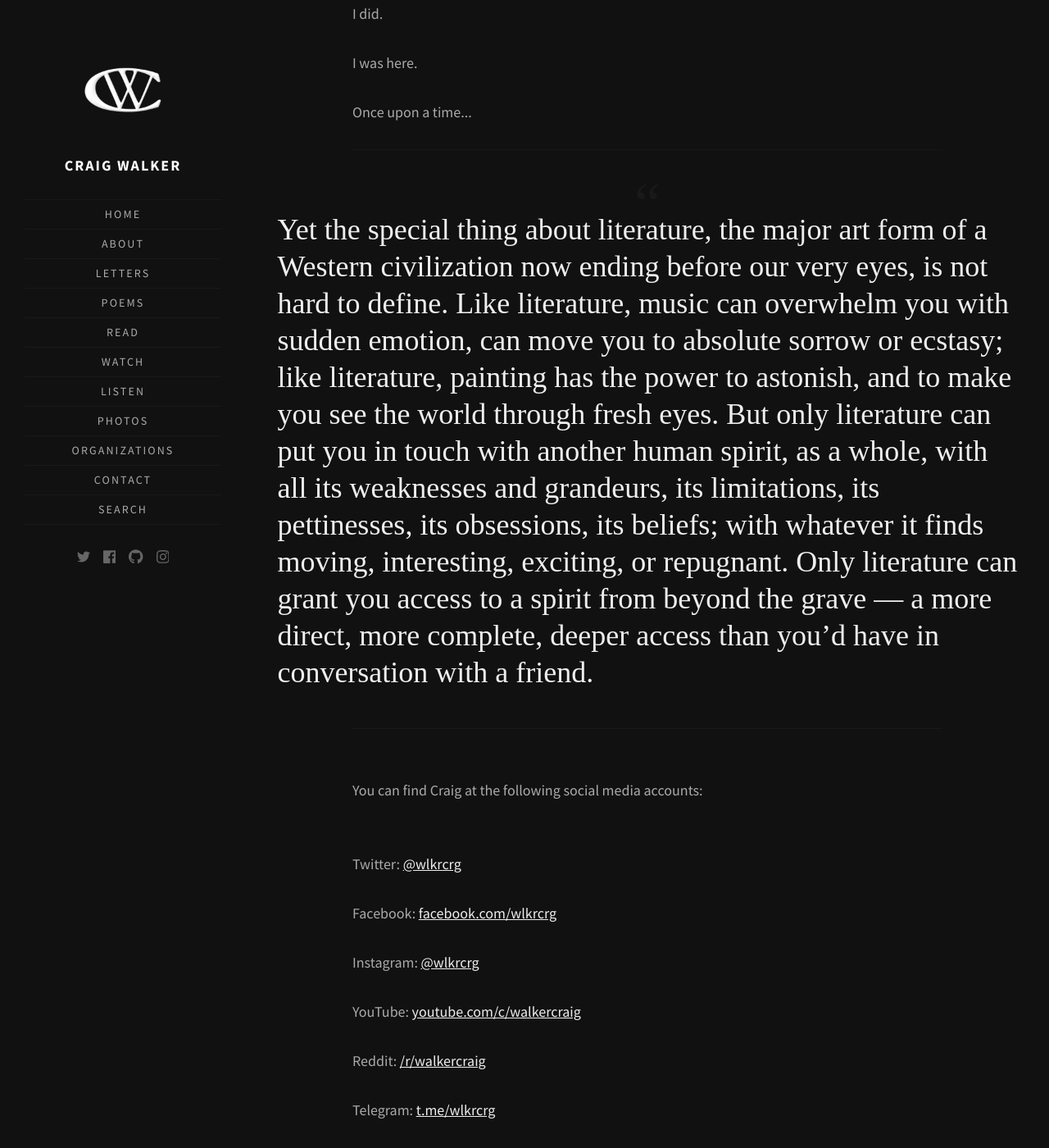
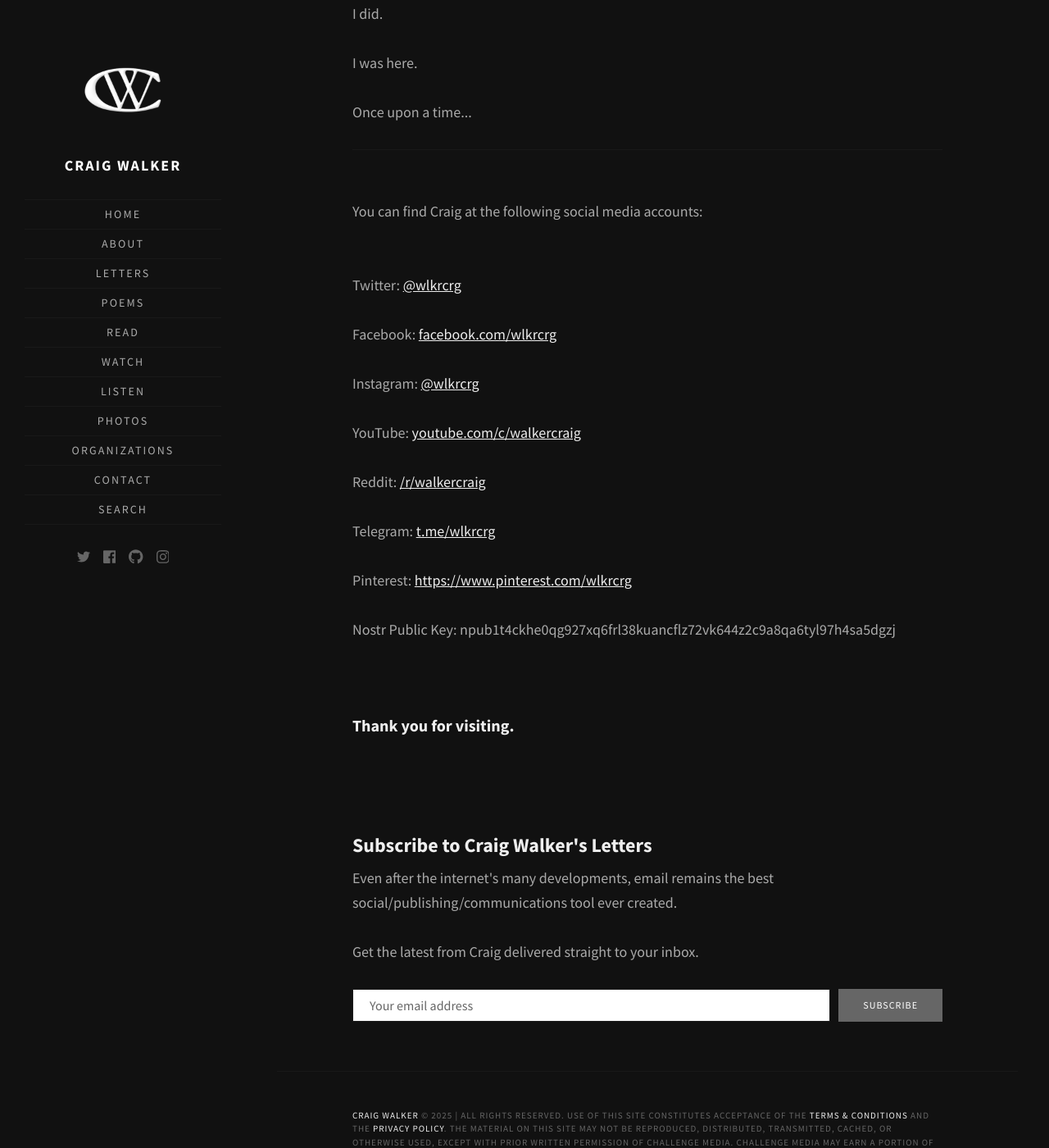
Before and after one commit to walkercraig/walkercraig, a Jekyll site: the page built from about-this-site.html, in a window 1280 px wide and 1400 px high, scrolled down 3808 px. Shown: the whole window at 82% size. Built offline with Jekyll 4.4.1, drawn with Linux system fonts in a browser that asks for light colours; some web fonts are replaced.

Commit message:
Update about-this-site.html

```diff
--- a/about-this-site.html
+++ b/about-this-site.html
@@ -32,10 +32,6 @@ title: About This Site
     <p>I was here.</p>
     <p>Once upon a time...</p>
     <hr>
-    <blockquote cite="http://www.worldwildlife.org/who/index.html">
-      Yet the special thing about literature, the major art form of a Western civilization now ending before our very eyes, is not hard to define. Like literature, music can overwhelm you with sudden emotion, can move you to absolute sorrow or ecstasy; like literature, painting has the power to astonish, and to make you see the world through fresh eyes. But only literature can put you in touch with another human spirit, as a whole, with all its weaknesses and grandeurs, its limitations, its pettinesses, its obsessions, its beliefs; with whatever it finds moving, interesting, exciting, or repugnant. Only literature can grant you access to a spirit from beyond the grave — a more direct, more complete, deeper access than you’d have in conversation with a friend.
-    </blockquote>
-    <hr>
     <br/>
     <p>You can find Craig at the following social media accounts:</p>
     <br/>
```
